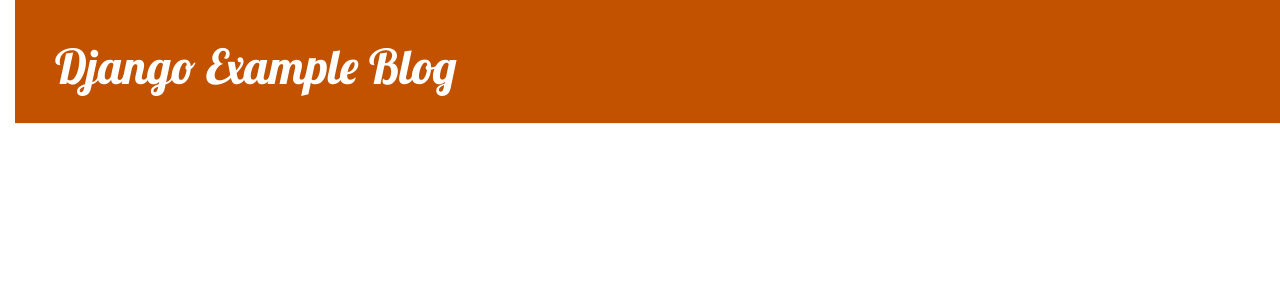
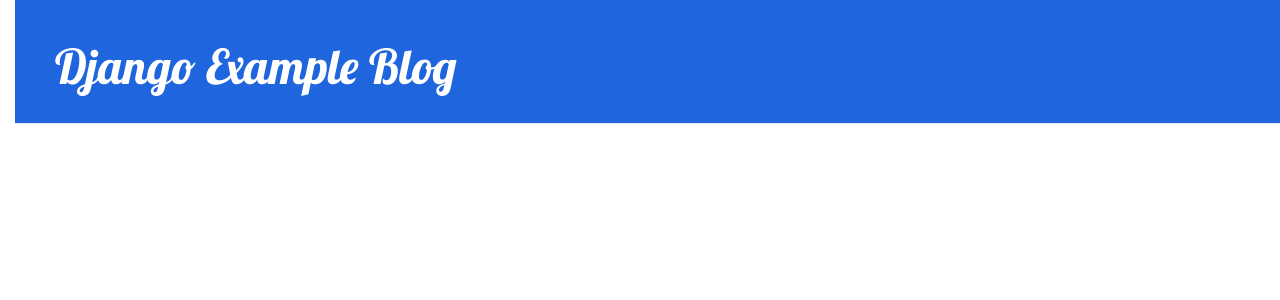
Before and after one commit to Natz12/django_web, a Django app: page / in a window 1280 px wide. Shown: the top 300 px of the page. Run offline with Django 3.2, Linux system fonts and the light colour scheme; data that the repository does not hold is empty; some libraries are stand-ins or nearby versions.

Commit message:
Add basic post_list_html for landing page

```diff
--- a/blog/static/css/blog.css
+++ b/blog/static/css/blog.css
@@ -1,5 +1,5 @@
 h1 a, h2 a {
-    color: #C25100;
+    color: #1F65DE;
     font-family: 'Lobster'
 }
 
@@ -11,7 +11,7 @@ body {
 
 /* Los selectores que comienzan con . hacen referencia a clases */
 .page-header {
-    background-color: #C25100;
+    background-color: #1F65DE;
     margin-top: 0;
     padding: 20px 20px 20px 40px;
 }
@@ -56,3 +56,7 @@ h1, h2, h3, h4 {
 .post h2 a, .post h2 a:visited {
     color: #000000;
 }
+
+.post h2 a:visited{
+    color: #666666
+}
--- a/blog/templates/blog/post_list.html
+++ b/blog/templates/blog/post_list.html
@@ -19,13 +19,21 @@
             </header>
         </div>
 
-        {% for post in posts %}
-            <div calls = "post">
-                <p> publicado: {{ post.published_date }}</p>
-                <h2><a href="">{{ post.title }}</a></h2>
-                <p>{{ post.text|linebreaksbr }}</p>
+        <div class="content container">
+            <div class="row">
+                <div class="col-md-8">
+                    {% for post in posts %}
+                        <div class="post">
+                            <div class="date">
+                                <p>publicado: {{ post.published_date }}</p>
+                            </div>
+                            <h2><a href="">{{ post.title }}</a></h2>
+                            <p>{{ post.text|linebreaksbr }}</p>
+                        </div>
+                    {% endfor %}
+                </div>
             </div>
-        {% endfor %}
+        </div>
 
         <!-- <article>
             <time>published: 14.06.2014, 12:14</time>
```
